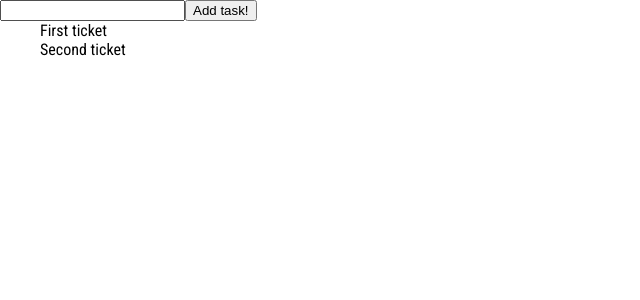
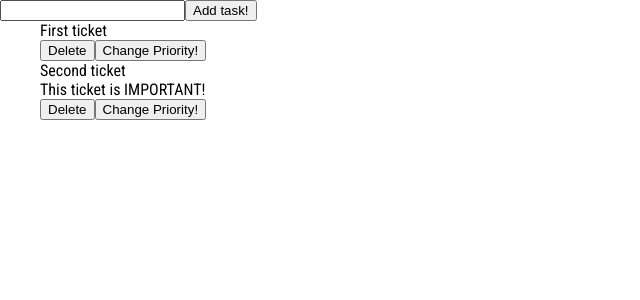
Before and after one commit to KacperNlp/-to-do-list-Vue, a Vue app: page / in a window 1280 px wide. Shown: the top 300 px of the page, without its empty margins (0-640 px from the left). Built offline with nearby package versions, Linux system fonts and the light colour scheme.

Commit message:
Added functionality to delate and change priority of task

```diff
--- a/public/tasks.json
+++ b/public/tasks.json
@@ -2,11 +2,13 @@
   "tasks": [
     {
       "id": 1,
-      "text": "First ticket"
+      "text": "First ticket",
+      "isImportant": false
     },
     {
       "id": 2,
-      "text": "Second ticket"
+      "text": "Second ticket",
+      "isImportant": true
     }
   ]
 }
--- a/src/App.vue
+++ b/src/App.vue
@@ -21,6 +21,13 @@ export default {
     }
   },
 
+  provide() {
+    return {
+      deleteTask: this.deleteTask,
+      changePriority: this.changePriority
+    }
+  },
+
   computed: {
     isTasksNotEmpty() {
       return !!this.tasks.length;
@@ -37,6 +44,27 @@ export default {
       }).catch(err => {
         throw new Error(err);
       })
+  },
+
+  methods: {
+    deleteTask(id) {
+      const tasksAfterRemoveDeltedOne = this.tasks.filter(task => task.id !== id);
+      this.tasks = tasksAfterRemoveDeltedOne;
+    },
+
+    changePriority(id) {
+      const tasksArrayAfterChangingPriority = this.tasks.map(task => {
+        if(task.id === id) {
+          const prevValue = task.isImportant;
+          task.isImportant = !prevValue;
+        }
+        return task
+      });
+
+      console.log(tasksArrayAfterChangingPriority);
+
+      this.tasks = tasksArrayAfterChangingPriority;
+    }
   }
 }
 </script>
--- a/src/components/OneTask.vue
+++ b/src/components/OneTask.vue
@@ -1,9 +1,14 @@
 <template>
     <p>{{ text }}</p>
+    <p v-if="isImportant">This ticket is IMPORTANT!</p>
+    <button @click="handleDeleteTask">Delete</button>
+    <button @click="handleChangePriority">Change Priority!</button>
 </template>
 <script>
 export default {
     name: 'OneTask',
+    inject: ['deleteTask', 'changePriority'],
+
     props: {
         text: {
             type: String,
@@ -12,6 +17,20 @@ export default {
         id: {
             type: Number,
             required: true
+        },
+        isImportant: {
+            type: Boolean,
+            default: false
+        }
+    },
+
+    methods: {
+        handleDeleteTask() {
+            this.deleteTask(this.id);
+        },
+
+        handleChangePriority() {
+            this.changePriority(this.id);
         }
     }
 }
--- a/src/components/TasksList.vue
+++ b/src/components/TasksList.vue
@@ -1,6 +1,6 @@
 <template>
     <ul class="tasks-list">
-        <one-task v-for="task in tasks" :text="task.text" :id="task.id" :key="task.id"></one-task>
+        <one-task v-for="task in tasks" :text="task.text" :id="task.id" :key="task.id" :is-important="task.isImportant"></one-task>
     </ul>
 </template>
 <script>
```
